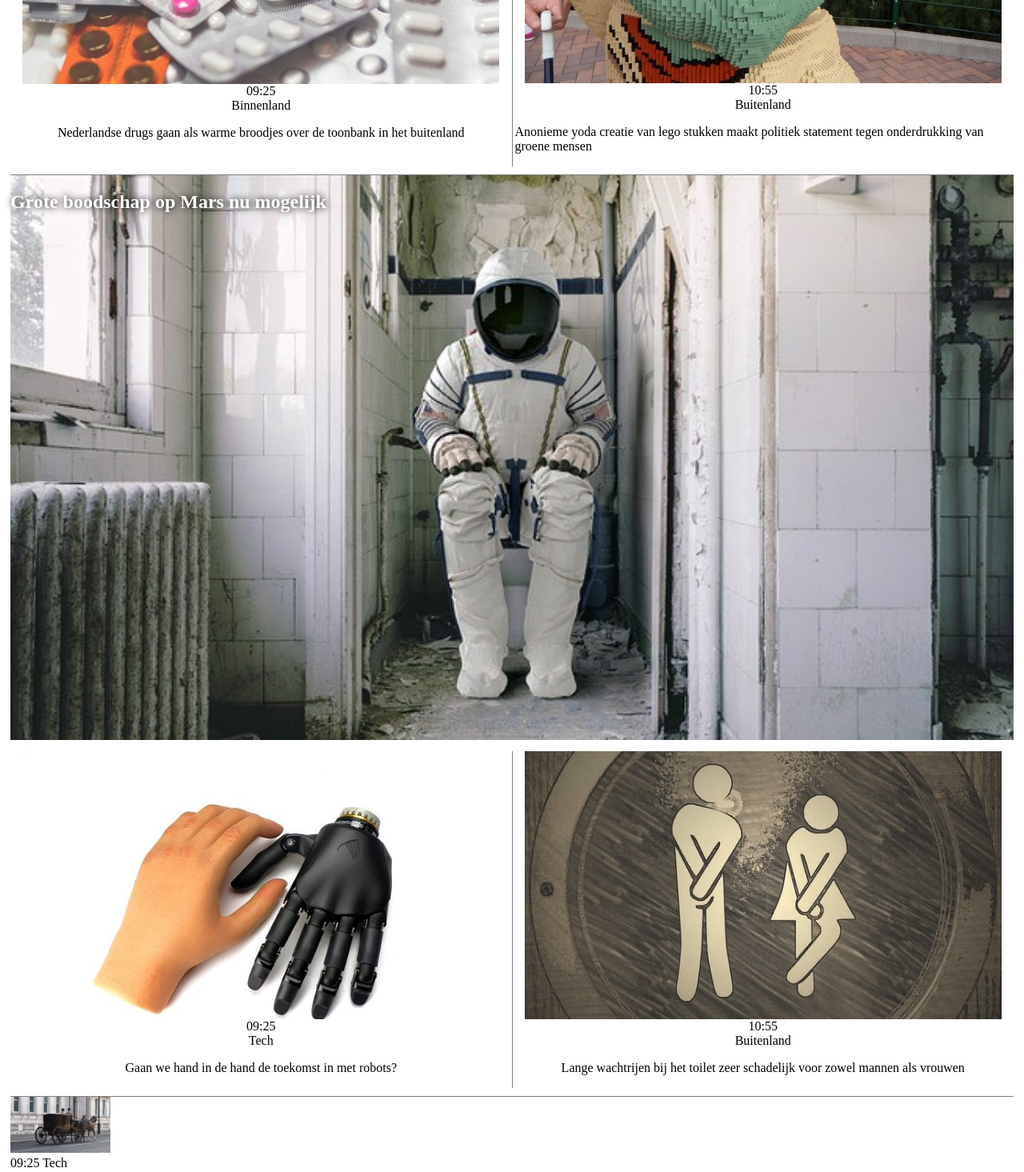
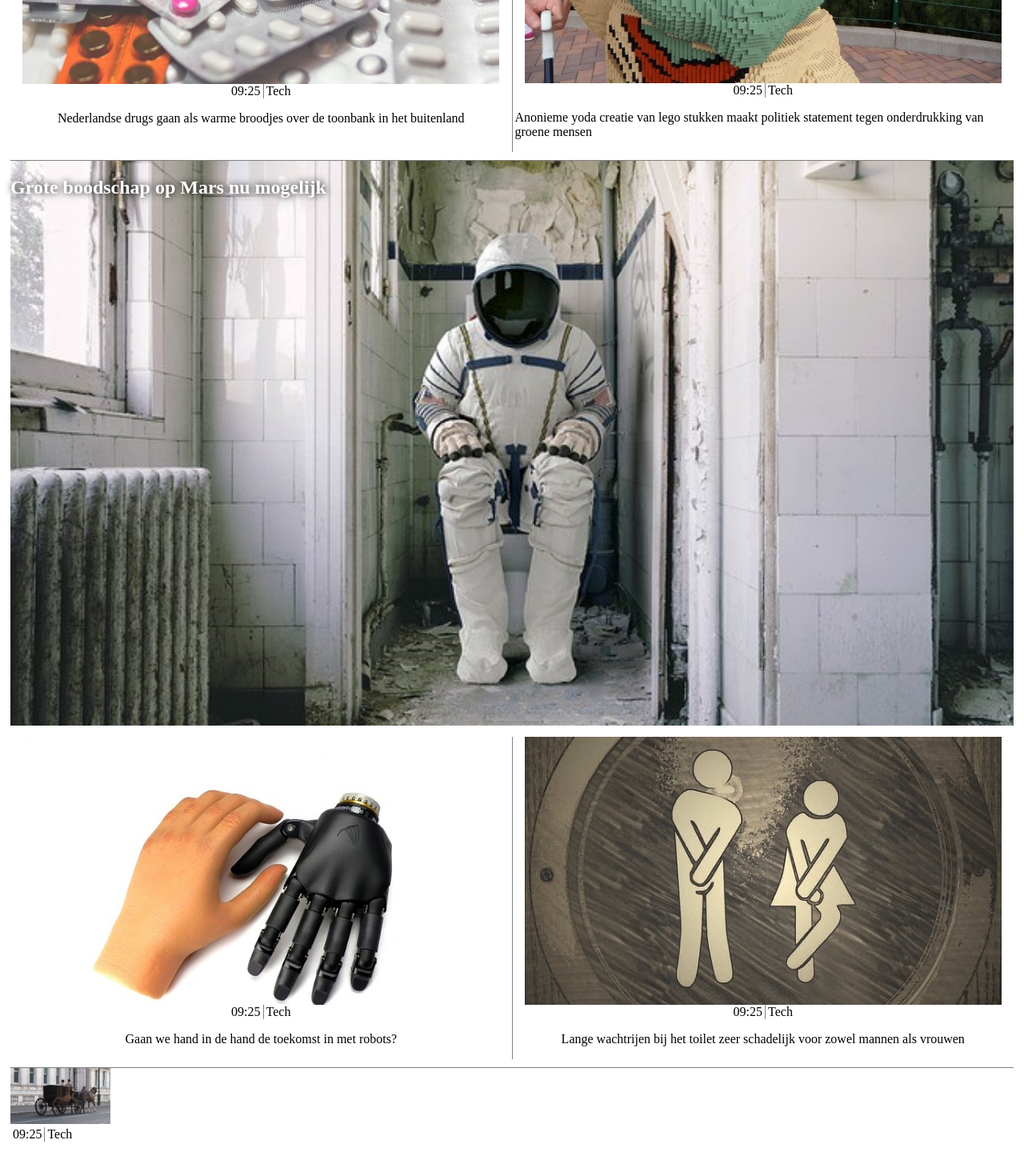
Before and after one commit to Lailaismyname/NieuwsSite, a plain HTML site: page index.html in a window 1280 px wide. Shown: the part 1100-2565 px from the top of the page at 80% size. After the commit the page ends 2540 px from the top, so only its background shows below. Drawn offline with Linux system fonts and the light colour scheme.

Commit message:
aanpassingen

```diff
--- a/index.html
+++ b/index.html
@@ -33,14 +33,18 @@
             <div class="double-box">
                 <article>
                     <img src="img/meds.jpg" class="med-img">
-                    <span class="time">09:25</span>
-                    <span class="news-genre">Binnenland</span>
+                    <div class="time-genre-wrapper">
+                        <span class="time">09:25</span>
+                        <span class="news-genre">Tech</span>
+                    </div>
                     <p class="news-description">Nederlandse drugs gaan als warme broodjes over de toonbank in het buitenland</p>
                 </article>
                 <article>
                     <img src="img/yoda.jpg" class="med-img">
-                    <span class="time">10:55</span>
-                    <span class="news-genre">Buitenland</span>
+                    <div class="time-genre-wrapper">
+                        <span class="time">09:25</span>
+                        <span class="news-genre">Tech</span>
+                    </div>
                     <p class="news-description">Anonieme yoda creatie van lego stukken maakt politiek statement tegen onderdrukking van groene mensen</p>
                 </article>
             </div>
@@ -51,14 +55,18 @@
             <div class="double-box">
                 <article>
                     <img src="img/hands.jpg" class="med-img">
-                    <span class="time">09:25</span>
-                    <span class="news-genre">Tech</span>
+                    <div class="time-genre-wrapper">
+                        <span class="time">09:25</span>
+                        <span class="news-genre">Tech</span>
+                    </div>
                     <p class="news-description">Gaan we hand in de hand de toekomst in met robots?</p>
                 </article>
                 <article>
                     <img src="img/toilet.jpg" class="med-img">
-                    <span class="time">10:55</span>
-                    <span class="news-genre">Buitenland</span>
+                    <div class="time-genre-wrapper">
+                        <span class="time">09:25</span>
+                        <span class="news-genre">Tech</span>
+                    </div>
                     <p class="news-description">Lange wachtrijen bij het toilet zeer schadelijk voor zowel mannen als vrouwen</p>
                 </article>
             </div>
--- a/style.css
+++ b/style.css
@@ -57,6 +57,16 @@ main{
 .double-box > article:nth-child(1){
     border-right: 1px solid grey;
 }
+/*          SPANS IN NEWS   */
+.time-genre-wrapper{
+    display: flex;
+}
+.time-genre-wrapper > span{
+    padding: 0px 3px;
+}
+.time-genre-wrapper > span:nth-child(1){
+    border-right: 1px solid grey;
+}
 /*          MOB TOGGLE CHOICE       */
 .mob-toggle-btn-choice{
     display: flex;
```
